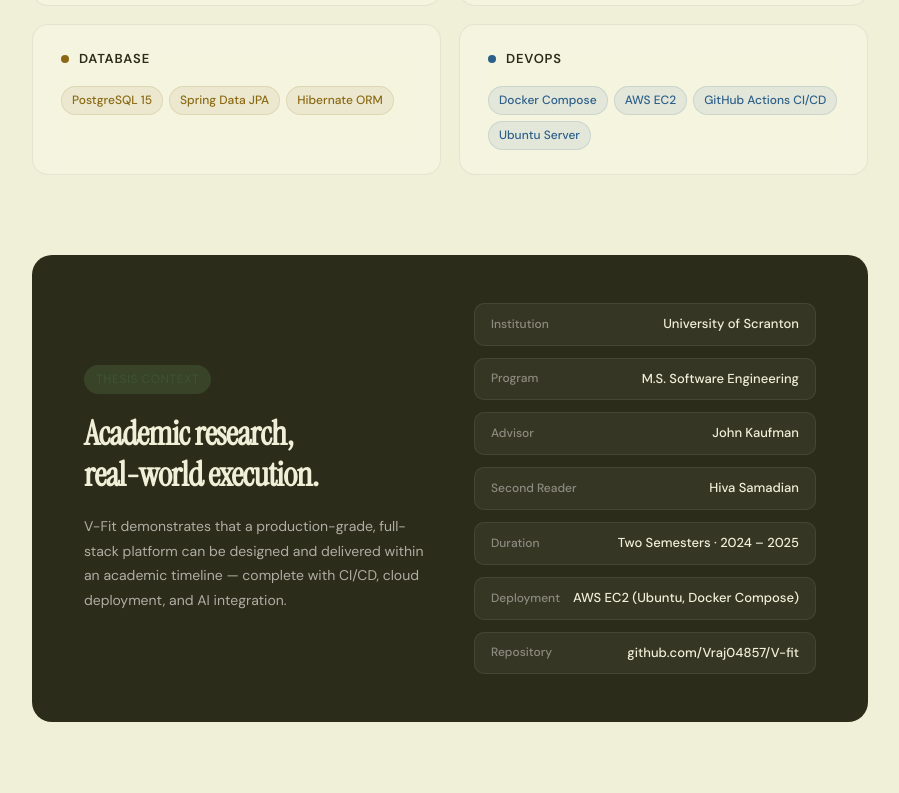
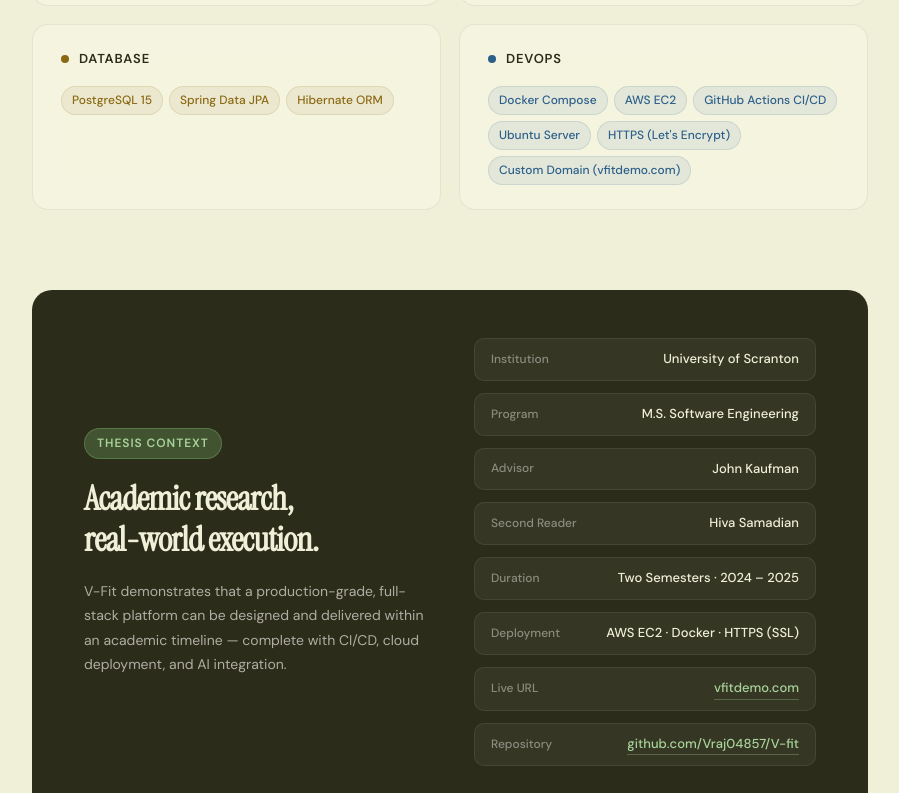
Before and after one commit to Vraj04857/V-fit, a React (Create React App) app in the folder v-fit/frontend/: page /about in a window 1280 px wide. Shown: the part 1963-2756 px from the top of the page, without its empty margins (190-1089 px from the left). Built offline with nearby package versions, Linux system fonts and the light colour scheme.

Commit message:
Update about page...

```diff
--- a/v-fit/frontend/src/pages/AboutPage.js
+++ b/v-fit/frontend/src/pages/AboutPage.js
@@ -78,7 +78,7 @@ const stack = [
   {
     layer: 'DevOps',
     color: '#2C5F8A',
-    items: ['Docker Compose', 'AWS EC2', 'GitHub Actions CI/CD', 'Ubuntu Server'],
+    items: ['Docker Compose', 'AWS EC2', 'GitHub Actions CI/CD', 'Ubuntu Server', "HTTPS (Let's Encrypt)", 'Custom Domain (vfitdemo.com)'],
   },
 ];
 
@@ -452,8 +452,9 @@ export default function AboutPage() {
                 <span style={{
                   display: 'inline-flex', alignItems: 'center', gap: '6px',
                   padding: '5px 12px', borderRadius: '100px',
-                  background: 'rgba(107,158,94,0.2)', color: 'var(--green)',
-                  fontSize: '12px', fontWeight: '500', letterSpacing: '0.04em',
+                  background: 'rgba(107,158,94,0.35)', color: '#a8d49a',
+                  border: '1px solid rgba(107,158,94,0.5)',
+                  fontSize: '12px', fontWeight: '600', letterSpacing: '0.08em',
                   marginBottom: '20px', textTransform: 'uppercase',
                 }}>
                   Thesis Context
@@ -479,17 +480,26 @@ export default function AboutPage() {
                   { label: 'Advisor', value: 'John Kaufman' },
                   { label: 'Second Reader', value: 'Hiva Samadian' },
                   { label: 'Duration', value: 'Two Semesters · 2024 – 2025' },
-                  { label: 'Deployment', value: 'AWS EC2 (Ubuntu, Docker Compose)' },
-                  { label: 'Repository', value: 'github.com/Vraj04857/V-fit' },
-                ].map(({ label, value }) => (
+                  { label: 'Deployment', value: 'AWS EC2 · Docker · HTTPS (SSL)' },
+                  { label: 'Live URL', value: 'vfitdemo.com', link: 'https://vfitdemo.com' },
+                  { label: 'Repository', value: 'github.com/Vraj04857/V-fit', link: 'https://github.com/Vraj04857/V-fit' },
+                ].map(({ label, value, link }) => (
                   <div key={label} style={{
                     display: 'flex', justifyContent: 'space-between', alignItems: 'center',
                     padding: '10px 16px',
                     background: 'rgba(255,255,255,0.05)',
                     borderRadius: '10px', border: '1px solid rgba(255,255,255,0.08)',
+                    transition: 'background 0.15s',
                   }}>
                     <span style={{ fontSize: '12px', color: 'rgba(247,244,238,0.45)', fontWeight: '500' }}>{label}</span>
-                    <span style={{ fontSize: '13px', color: 'var(--cream)', fontWeight: '500' }}>{value}</span>
+                    {link ? (
+                      <a href={link} target="_blank" rel="noopener noreferrer" style={{
+                        fontSize: '13px', color: '#a8d49a', fontWeight: '500',
+                        textDecoration: 'none', borderBottom: '1px solid rgba(168,212,154,0.3)',
+                      }}>{value}</a>
+                    ) : (
+                      <span style={{ fontSize: '13px', color: 'var(--cream)', fontWeight: '500' }}>{value}</span>
+                    )}
                   </div>
                 ))}
               </div>
```
